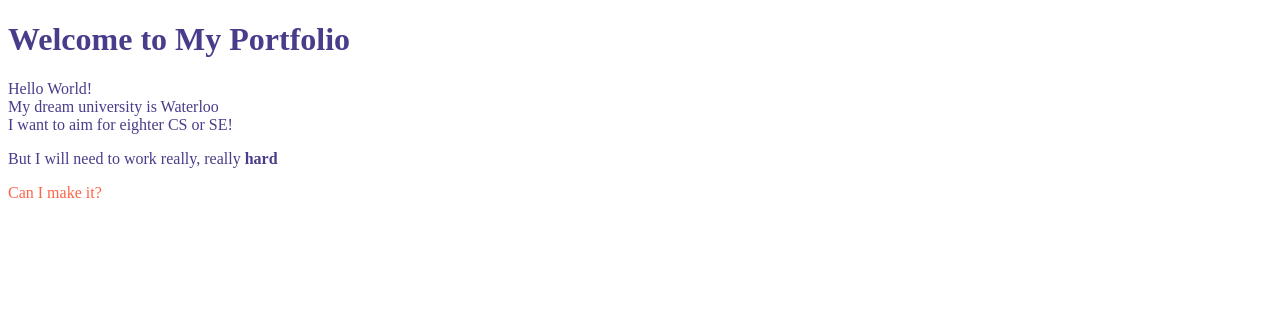
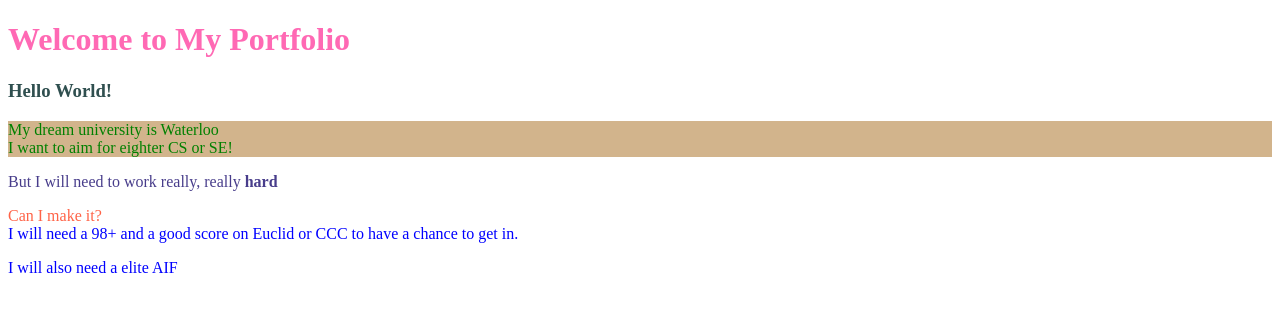
Before and after one commit to ayaan325/learning_css, a plain HTML site: page index.html in a window 1280 px wide. Drawn offline with Linux system fonts and the light colour scheme.

Commit message:
Added more CSS stylings

```diff
--- a/index.html
+++ b/index.html
@@ -8,10 +8,14 @@
 </head>
 <body>
     <h1>Welcome to My Portfolio</h1>
-    <div>Hello World!</div>
-    <div>My dream university is Waterloo</div>
-    <div>I want to aim for eighter CS or SE!</div>
+    <h3>Hello World!</h3>
+    <div class="waterloo">My dream university is Waterloo</div>
+    <div class="computer-science">I want to aim for eighter CS or SE!</div>
     <p>But I will need to work really, really <strong>hard</strong></p>
-    <div class="important-text">Can I make it?</div>
+    <div id="important-text">Can I make it?</div>
+<div>
+    <div class="admission grades">I will need a 98+ and a good score on Euclid or CCC to have a chance to get in.</div>
+    <p class="admission aif">I will also need a elite AIF</p>
+</div>
 </body>
 </html>
--- a/styles.css
+++ b/styles.css
@@ -1,7 +1,26 @@
 * {
     color:darkslateblue
 }
-
-.important-text {
+/* this is a css comment; here is a id selector which can not be overwritten: */
+ #important-text {
     color:tomato
 }
+
+h1 {
+    color:hotpink
+}
+
+h3 {
+    color:darkslategrey
+}
+
+/* here is a grouped selector: */
+.waterloo,
+.computer-science {
+    color: green;
+    background-color:tan;
+}
+
+.admission {
+    color:blue
+}
```
